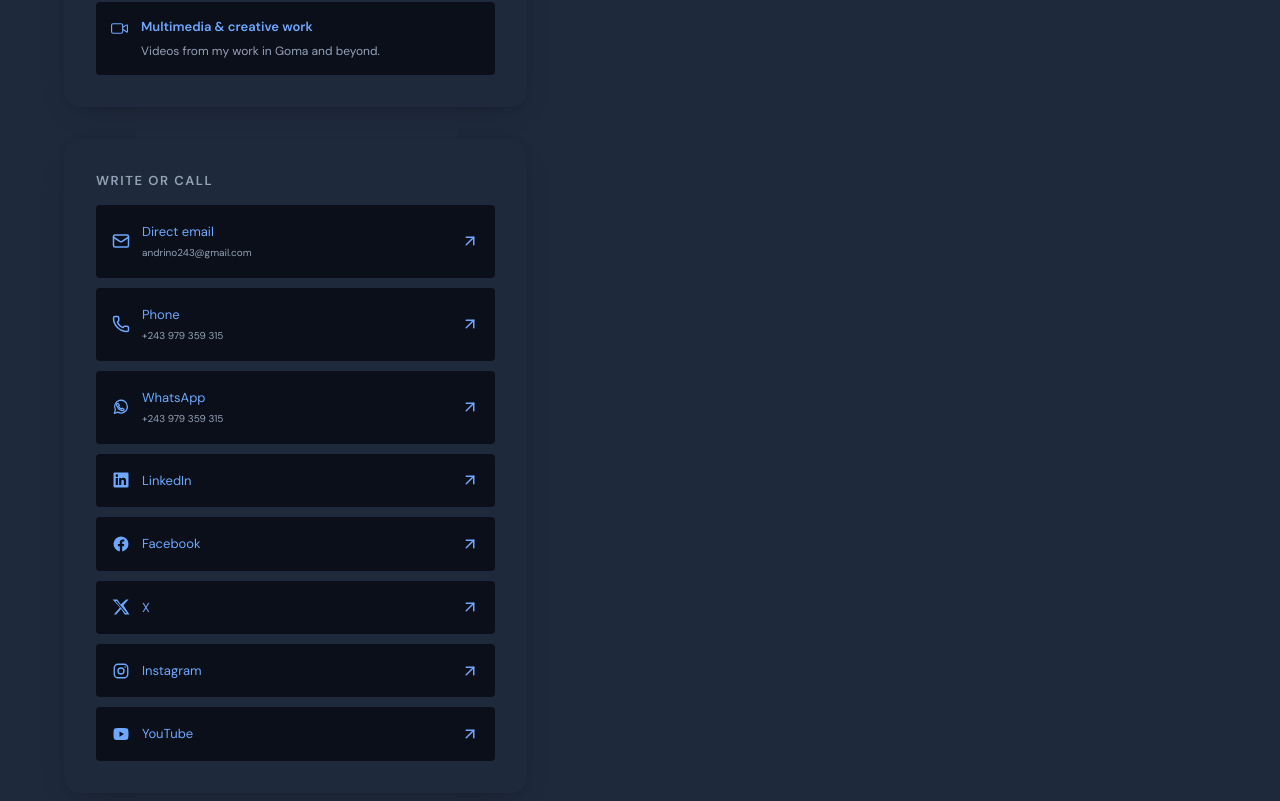
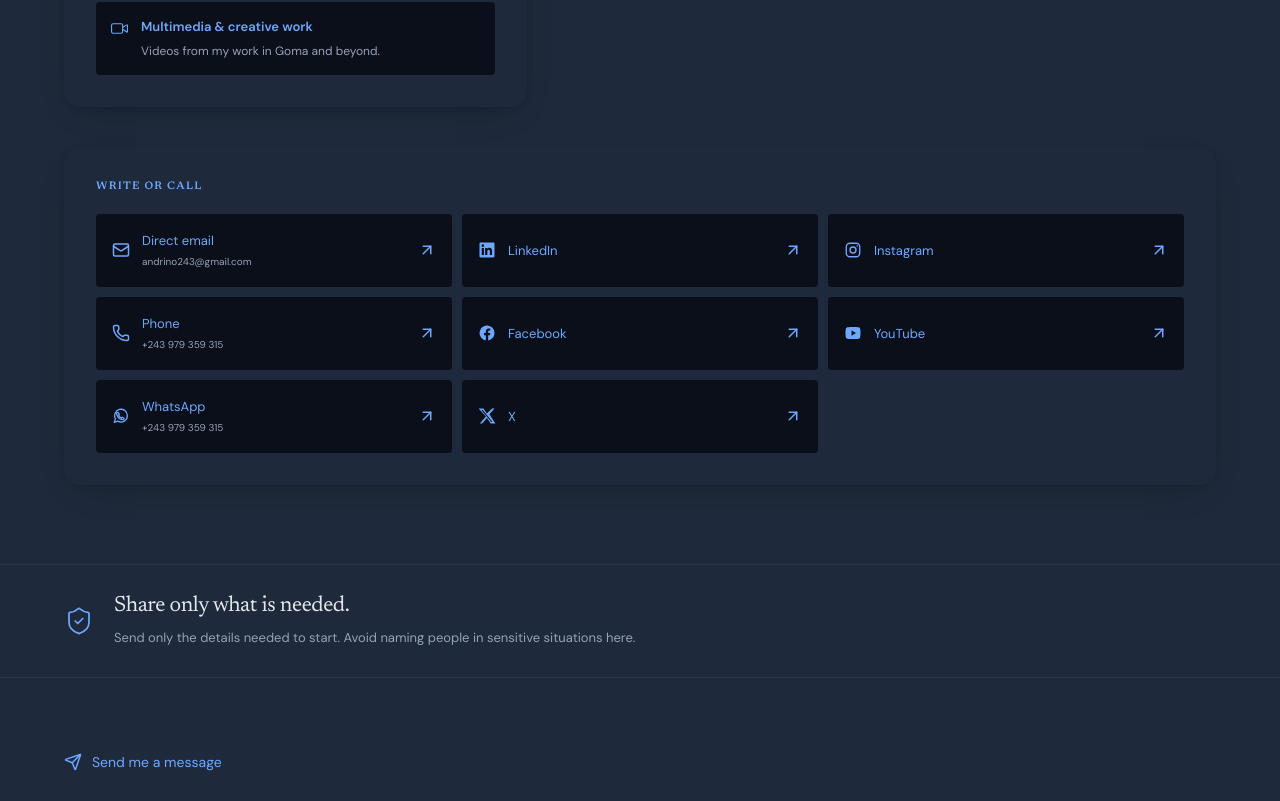
Before and after one commit to shabani2/andrino, a Next.js app: page /en/contact in a window 1280 px wide. Shown: the part 1359-2160 px from the top of the page. Built offline with nearby package versions, Linux system fonts and the light colour scheme; no server answers.

Commit message:
Arrange contact channels in responsive grid

```diff
--- a/src/app/[locale]/(site)/contact/page.tsx
+++ b/src/app/[locale]/(site)/contact/page.tsx
@@ -2,7 +2,7 @@ import { useCopy } from "@/i18n/copy";
 import { Info, ShieldCheck } from "lucide-react";
 import { Container } from "@/components/layout/container";
 import { Eyebrow } from "@/components/shared/editorial";
-import { ContactInformation } from "@/components/contact/contact-information";
+import { ContactChannels, ContactInformation } from "@/components/contact/contact-information";
 import { ContactForm } from "@/components/contact/contact-form";
 import { createMetadata } from "@/lib/seo";
 export async function generateMetadata() { return createMetadata(
@@ -41,6 +41,7 @@ export default function ContactPage() {
           <div className="contact-columns">
             <ContactInformation />
             <ContactForm />
+            <ContactChannels />
           </div>
         </Container>
       </section>
--- a/src/app/globals.css
+++ b/src/app/globals.css
@@ -1704,6 +1704,19 @@ textarea[data-slot="textarea"]:focus {
   display: flex;
   flex-direction: column;
   gap: 32px;
+  grid-column: 1;
+  grid-row: 1;
+}
+.contact-form-panel {
+  grid-column: 2;
+  grid-row: 1;
+}
+.contact-channels {
+  grid-column: 1 / -1;
+  grid-row: 2;
+}
+.contact-channels > .eyebrow {
+  margin-bottom: 18px;
 }
 .station-card {
   background: var(--muted);
@@ -1792,6 +1805,9 @@ textarea[data-slot="textarea"]:focus {
 }
 .channel-list {
   display: grid;
+  grid-template-columns: repeat(3, minmax(0, 1fr));
+  grid-template-rows: repeat(3, auto);
+  grid-auto-flow: column;
   gap: 10px;
 }
 .channel-link {
@@ -1804,6 +1820,8 @@ textarea[data-slot="textarea"]:focus {
   border-radius: 4px;
   font-size: 13px;
   color: var(--primary);
+  min-width: 0;
+  min-height: 64px;
 }
 .channel-link:hover {
   background: var(--surface-high);
@@ -1814,6 +1832,7 @@ textarea[data-slot="textarea"]:focus {
   color: var(--muted-foreground);
   font-size: 10px;
   margin-top: 3px;
+  overflow-wrap: anywhere;
 }
 .contact-form-panel {
   border: 1px solid var(--border);
@@ -2382,6 +2401,17 @@ textarea[data-slot="textarea"]:focus {
   .links-layout {
     grid-template-columns: 1fr;
   }
+  .contact-sidebar,
+  .contact-channels,
+  .contact-form-panel {
+    grid-column: 1;
+    grid-row: auto;
+  }
+  .channel-list {
+    grid-template-columns: repeat(2, minmax(0, 1fr));
+    grid-template-rows: none;
+    grid-auto-flow: row;
+  }
   .hero-copy {
     gap: 32px;
   }
@@ -2493,6 +2523,9 @@ textarea[data-slot="textarea"]:focus {
 @media (max-width: 767px) {
   .editorial-container {
     padding-inline: 20px;
+  }
+  .channel-list {
+    grid-template-columns: 1fr;
   }
   .section-padding {
     padding-block: 56px;
--- a/src/components/contact/contact-information.tsx
+++ b/src/components/contact/contact-information.tsx
@@ -39,7 +39,6 @@ const ways = [
 ];
 export function ContactInformation() {
   const c = useCopy();
-  const t = useTranslations("contactChannels");
 
   return (
     <aside className="contact-sidebar" aria-label={c("Contact information")}>
@@ -98,8 +97,17 @@ export function ContactInformation() {
           ))}
         </div>
       </section>
-      <section className="sidebar-panel">
-        <Eyebrow>{c("Write or call")}</Eyebrow>
+    </aside>
+  );
+}
+
+export function ContactChannels() {
+  const c = useCopy();
+  const t = useTranslations("contactChannels");
+
+  return (
+    <section className="sidebar-panel contact-channels" aria-labelledby="contact-channels-title">
+      <h2 id="contact-channels-title" className="eyebrow">{c("Write or call")}</h2>
       <div className="channel-list">
         <a className="channel-link" href={"mailto:" + identity.email}>
           <div className="channel-identity"><PlatformIcon name="Direct email" /><div>{c("Direct email")}<small>{identity.email}</small></div></div>
@@ -128,6 +136,5 @@ export function ContactInformation() {
         ))}
       </div>
     </section>
-    </aside>
   );
 }
```
Lines whose indentation alone changed are shown as unchanged.
